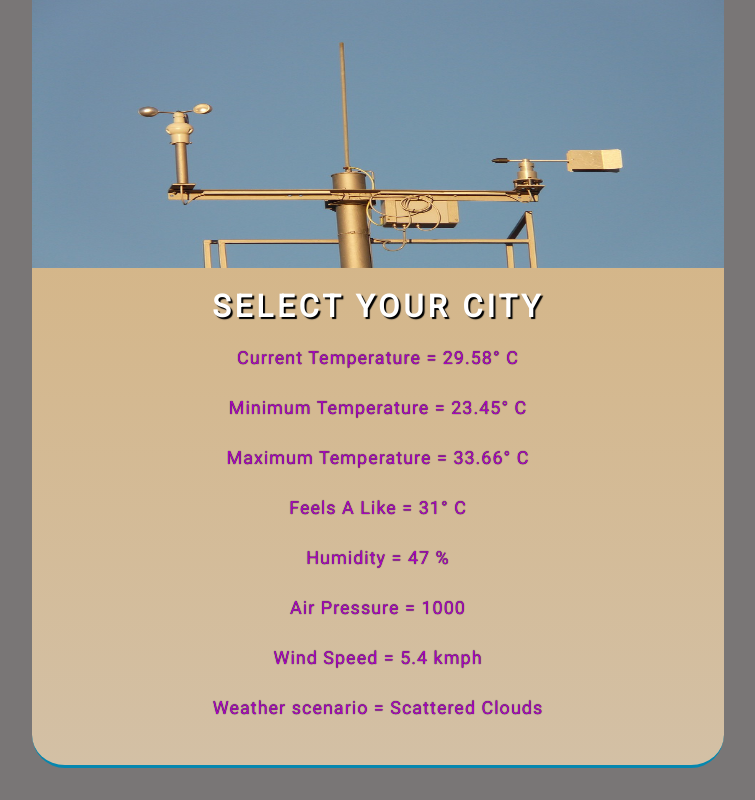
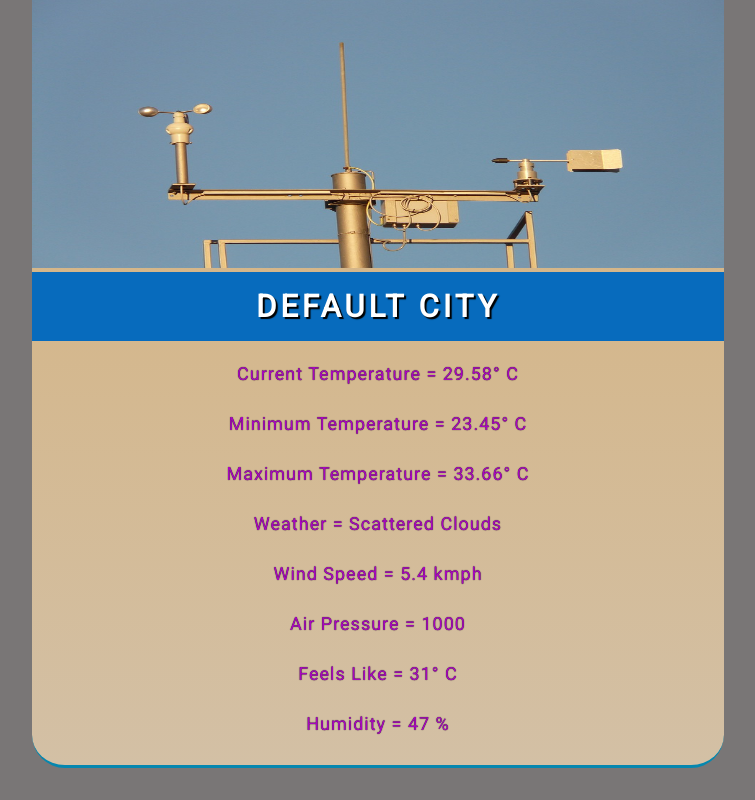
Before and after one commit to mahen290/Weather_MUI_React, a React (Vite) app: page / in a window 1280 px wide. Shown: the part 498-1298 px from the top of the page, without its empty margins (262-1017 px from the left). Built offline with nearby package versions, Linux system fonts and the light colour scheme.

Commit message:
Repairing Main Problem

```diff
--- a/src/App.jsx
+++ b/src/App.jsx
@@ -1,15 +1,12 @@
 import React from 'react';
 import './App.css';
-import SearchBox from './components/SearchBox';
-import WeatherInfoBox from './components/WeatherInfoBox';
-
+import WeatherApp from './components/WeatherApp';
 
 function App() {
   return (
     <div>
       <h1> My Weather Widget Using React With Material UI </h1>
-      <SearchBox />
-      <WeatherInfoBox />
+      <WeatherApp />
     </div>
   )
 }
--- a/src/components/SearchBox.css
+++ b/src/components/SearchBox.css
@@ -26,3 +26,15 @@ h2
         align-items: center;
         text-align: center;
     }
+.err_msg
+    {
+        width: 440px;
+        height: 56px;
+        margin: 1rem auto;
+        padding: 1rem 0rem;
+        background-color: black;
+        font-size: 22px;
+        font-weight: bolder;
+        color: red;
+        border-radius: 14px;
+    }
--- a/src/components/SearchBox.jsx
+++ b/src/components/SearchBox.jsx
@@ -4,21 +4,24 @@ import { useState } from 'react';
 import TextField from '@mui/material/TextField';
 import Button from '@mui/material/Button';
 
-function SearchBox()
+function SearchBox( { Updated_Weather_Data } )
 {
   const [ city, setCity ] = useState(" ");
+  const [ error, setError ] = useState(false);
 
   const API_url = "https://api.openweathermap.org/data/2.5/weather";
   const API_key = "5745ca9045f452547453cf0a524983a6";
 
       async function WeatherDataFetch()
       {
+        try
+        {
           const response = await fetch( `${API_url}?q=${city}&appid=${API_key}&units=metric` );
           const jsonResponse = await response.json();
-        console.log("response", jsonResponse);
+          console.log("Response", jsonResponse);
 
             const WeatherResult = {
-          city: "Default City",
+                city: `${"city :"+city}`,
                 current_temp: jsonResponse.main.temp,
                 minimum_temp: jsonResponse.main.temp_min,
                 maximum_temp: jsonResponse.main.temp_max,
@@ -30,17 +33,30 @@ function SearchBox()
               };
                 console.log("WeatherResult", WeatherResult);
                 return WeatherResult;
-      };
+        }
+        catch(err)
+        {
+          throw err;
+        }
+      }
 
         const CityChanger = (event) => {
           console.log(event);
           setCity(event.target.value);
         };
 
-  const HandleSubmit = (event) => {
+        const HandleSubmit = async (event) => {
+        try
+          {
             event.preventDefault();
-      setCity("");
-      WeatherDataFetch();
+            const New_Weather_Info = await WeatherDataFetch();
+            Updated_Weather_Data( New_Weather_Info );
+            setCity(" ");
+          }
+        catch(err)
+          {
+            setError(true);
+          }
         };
 
   return (
@@ -51,6 +67,7 @@ function SearchBox()
         <TextField id = "city" label = "city name" variant = "outlined" value = { city } onChange = { CityChanger } required />
         <br /> <br />
         <Button variant = "contained" type = "submit"> SEARCH </Button>
+        { error && <div className = "err_msg"> This Place Does Not Exists In Our API...! </div> }
       </form>
       </div>
     </div>
--- a/src/components/WeatherApp.jsx
+++ b/src/components/WeatherApp.jsx
@@ -1,31 +1,32 @@
-// import React from 'react';
-// import { useState } from 'react';
-// import SearchBox from './SearchBox';
-// import WeatherInfoBox from './WeatherInfoBox';
+import React from 'react';
+import SearchBox from './SearchBox';
+import WeatherInfoBox from './WeatherInfoBox';
+import { useState } from 'react';
 
-// function WeatherApp() {
-//     const [ weatherInfo, setWeatherInfo ] = useState({
-//         city: "Select Your City",
-//         current_temp: 29.58,
-//         minimum_temp: 23.45,
-//         maximum_temp: 33.66,
-//         feelslike:    31,
-//         moisture:     "47 %",
-//         air_pressure: 1000,
-//         weather_type: "Scattered Clouds",
-//         wind_speed:   "5.4 kmph"
-//     });
+function WeatherApp() {
 
-//     const Updated_Weather = ( NewResult ) =>
-//       {
-//         setWeatherInfo ( NewResult );
-//       }
-//   return (
-//     <div>
-//         <SearchBox Updated_Weather_Info = { Updated_Weather } />
-//         <WeatherInfoBox Weather_Info = { weatherInfo } />
-//     </div>
-//   );
-// };
+    const [ weatherInfo, setWeatherInfo ] = useState(
+        {
+            city: "Default City",
+            current_temp: 29.58,
+            minimum_temp: 23.45,
+            maximum_temp: 33.66,
+            feelslike:    31,
+            moisture:     "47 %",
+            air_pressure: 1000,
+            weather_type: "Scattered Clouds",
+            wind_speed:   "5.4 kmph"
+        });
 
-// export default WeatherApp;
+    const Updated_Weather_Info = ( New_Weather_Info ) => {
+            setWeatherInfo ( New_Weather_Info );
+        }
+    return (
+        <div>
+            <SearchBox Updated_Weather_Data = { Updated_Weather_Info } />
+            <WeatherInfoBox Weather_Info = { weatherInfo } />
+        </div>
+ )
+};
+
+export default WeatherApp;
--- a/src/components/WeatherInfoBox.css
+++ b/src/components/WeatherInfoBox.css
@@ -15,7 +15,8 @@
     }
 .city_selector
     {
-        margin-top: 1rem;
+        padding: 1rem 0rem;
+        background-color: rgb(7, 107, 189);
         color: white;
         font-size: 31px;
         font-weight: bolder;
--- a/src/components/WeatherInfoBox.jsx
+++ b/src/components/WeatherInfoBox.jsx
@@ -2,21 +2,9 @@ import React from 'react';
 import WeatherImage from '../assets/Weather_Report_Radar.jpg';
 import './WeatherInfoBox.css';
 
-function WeatherInfoBox() {
+function WeatherInfoBox( { Weather_Info } ) {
 
     const initial_image = WeatherImage;
-
-    const Weather_Info = {
-        city: "Select Your City",
-        current_temp: 29.58,
-        minimum_temp: 23.45,
-        maximum_temp: 33.66,
-        feelslike:    31,
-        moisture:     "47 %",
-        air_pressure: 1000,
-        weather_type: "Scattered Clouds",
-        wind_speed:   "5.4 kmph"
-    };
 
   return (
     <div className = "WeatherInfo_Container">
@@ -26,11 +14,11 @@ function WeatherInfoBox() {
           <p> Current Temperature = { Weather_Info.current_temp }&deg; C </p>
           <p> Minimum Temperature = { Weather_Info.minimum_temp }&deg; C </p>
           <p> Maximum Temperature = { Weather_Info.maximum_temp }&deg; C </p>
-          <p> Feels A Like = { Weather_Info.feelslike }&deg; C </p>
+          <p> Weather = { Weather_Info.weather_type } </p>
+          <p> Wind Speed = { Weather_Info.wind_speed } </p>
+          <p> Air Pressure = { Weather_Info.air_pressure } </p>
+          <p> Feels Like = { Weather_Info.feelslike }&deg; C </p>
           <p> Humidity = { Weather_Info.moisture } </p>
-          <p> Air Pressure = { Weather_Info.air_pressure } </p>
-          <p> Wind Speed = { Weather_Info.wind_speed } </p>
-          <p> Weather scenario = { Weather_Info.weather_type } </p>
         </div>
     </div>
   );
```
Lines whose indentation alone changed are shown as unchanged.
